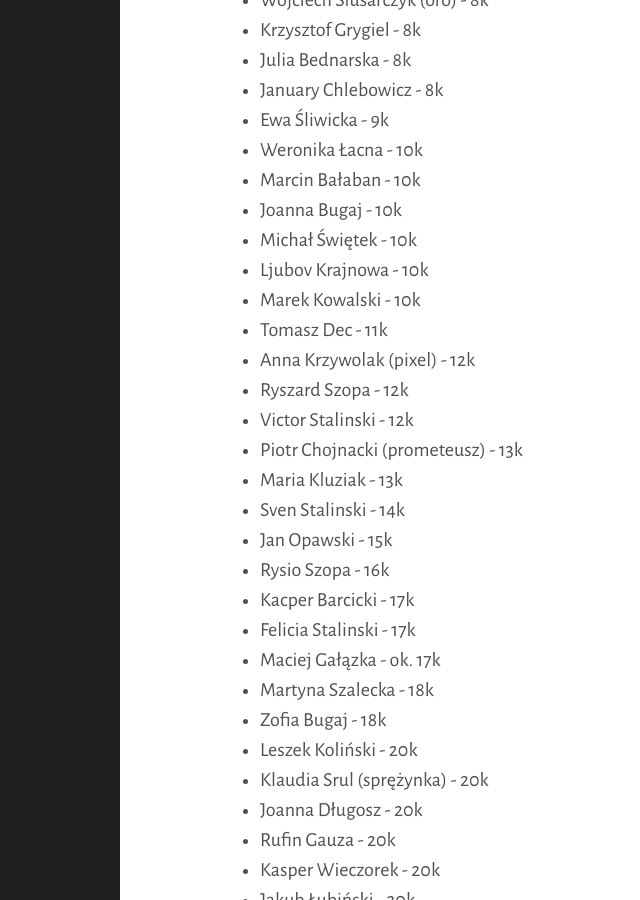
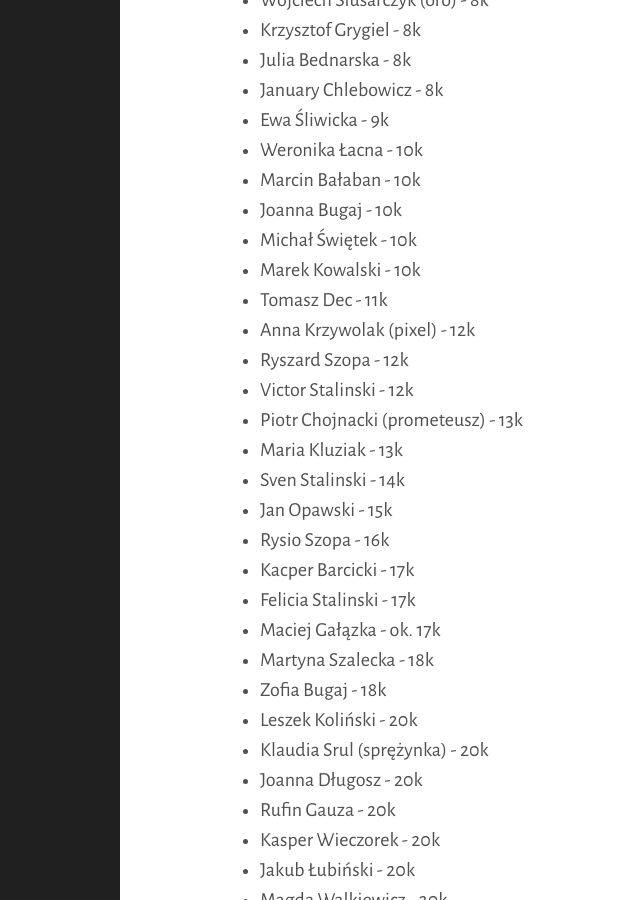
Before and after one commit to tasuki/lsg, a Jekyll site: the page built from zarejestrowani.md, in a window 1280 px wide and 900 px high, scrolled down 1415 px. Shown: the whole window, without its empty margins (240-880 px from the left). Built offline with Jekyll 4.4.1, drawn with Linux system fonts in a browser that asks for light colours.

Commit message:
Update zarejestrowani.md

```diff
--- a/zarejestrowani.md
+++ b/zarejestrowani.md
@@ -57,7 +57,6 @@ Zarejestrowani uczestnicy, mniej więcej według stopnia:
 - Marcin Bałaban - 10k
 - Joanna Bugaj - 10k
 - Michał Świętek - 10k
-- Ljubov Krajnowa - 10k
 - Marek Kowalski - 10k
 - Tomasz Dec - 11k
 - Anna Krzywolak (pixel) - 12k
```
